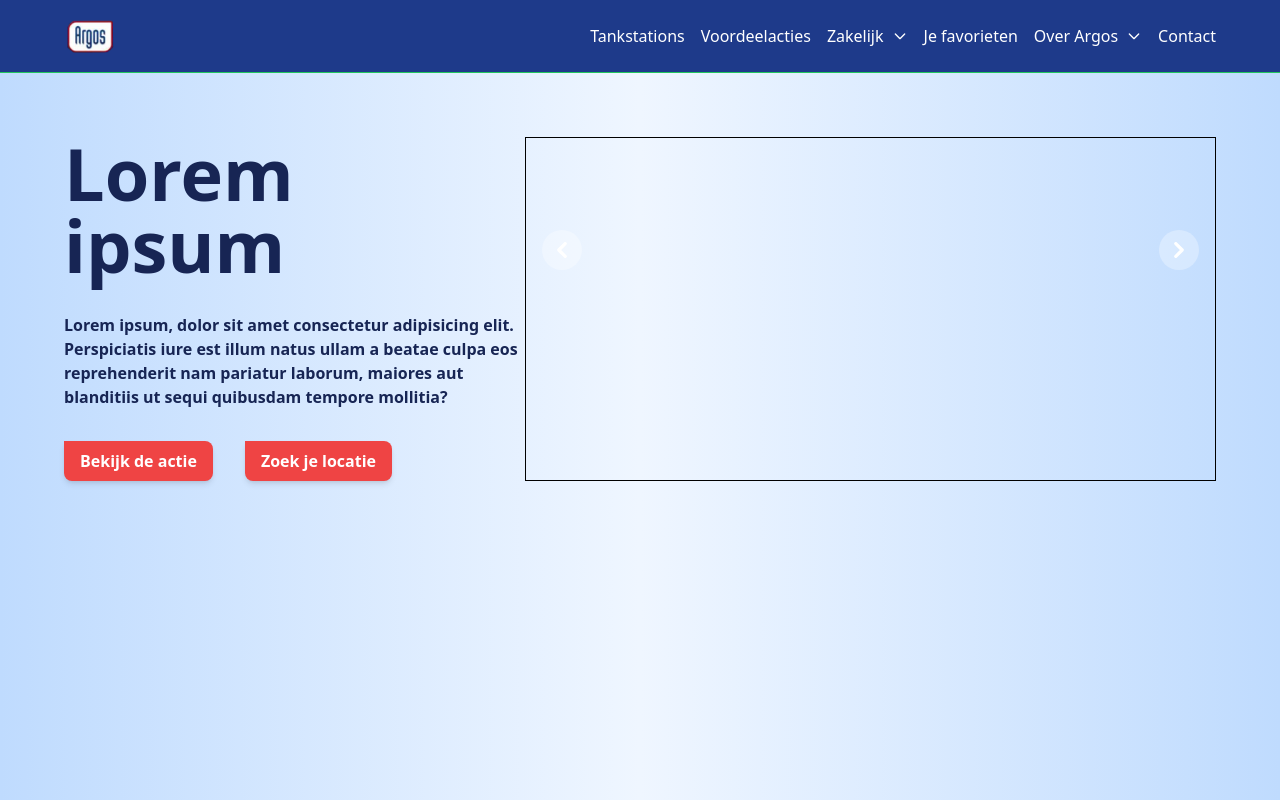
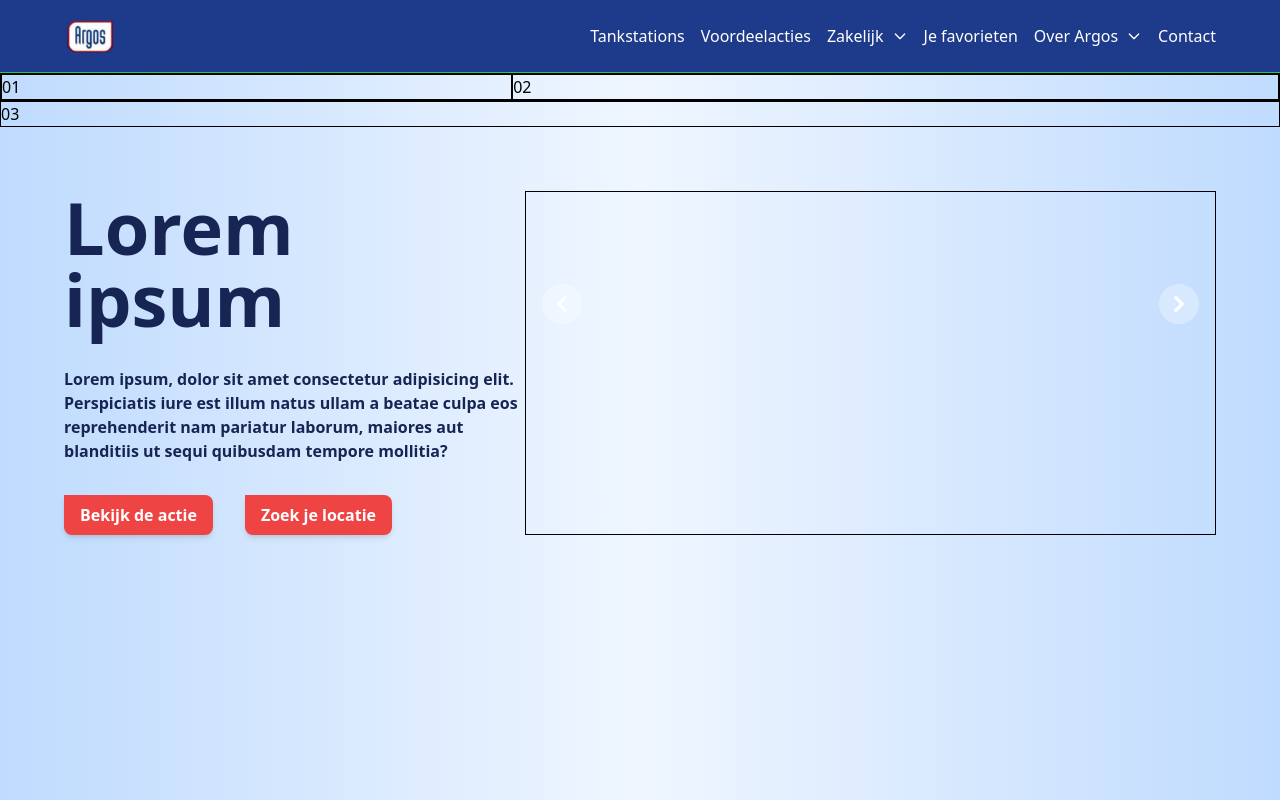
Before and after one commit to firec90/wordpress, a website: page web/index.html in a window 1280 px wide. Drawn offline with Linux system fonts and the light colour scheme.

Commit message:
mencoba menggunakan sistem grid tailwind

```diff
--- a/web/index.html
+++ b/web/index.html
@@ -66,6 +66,14 @@
             <!-- Garis Hijau -->
             <div class="h-px bg-green-500"></div>
         </header>
+
+        <div class="flex flex-col">
+          <div class="flex flex-row border border-black">
+            <div class="border border-black" style="width: 40%;">01</div>
+            <div class="border border-black" style="width: 60%;">02</div>
+          </div>
+          <div class="border border-black">03</div>
+        </div>
 
         <section class="py-16 px-16">
             <div class="flex w-full">
```
Also changed, not shown: src/style.css.
